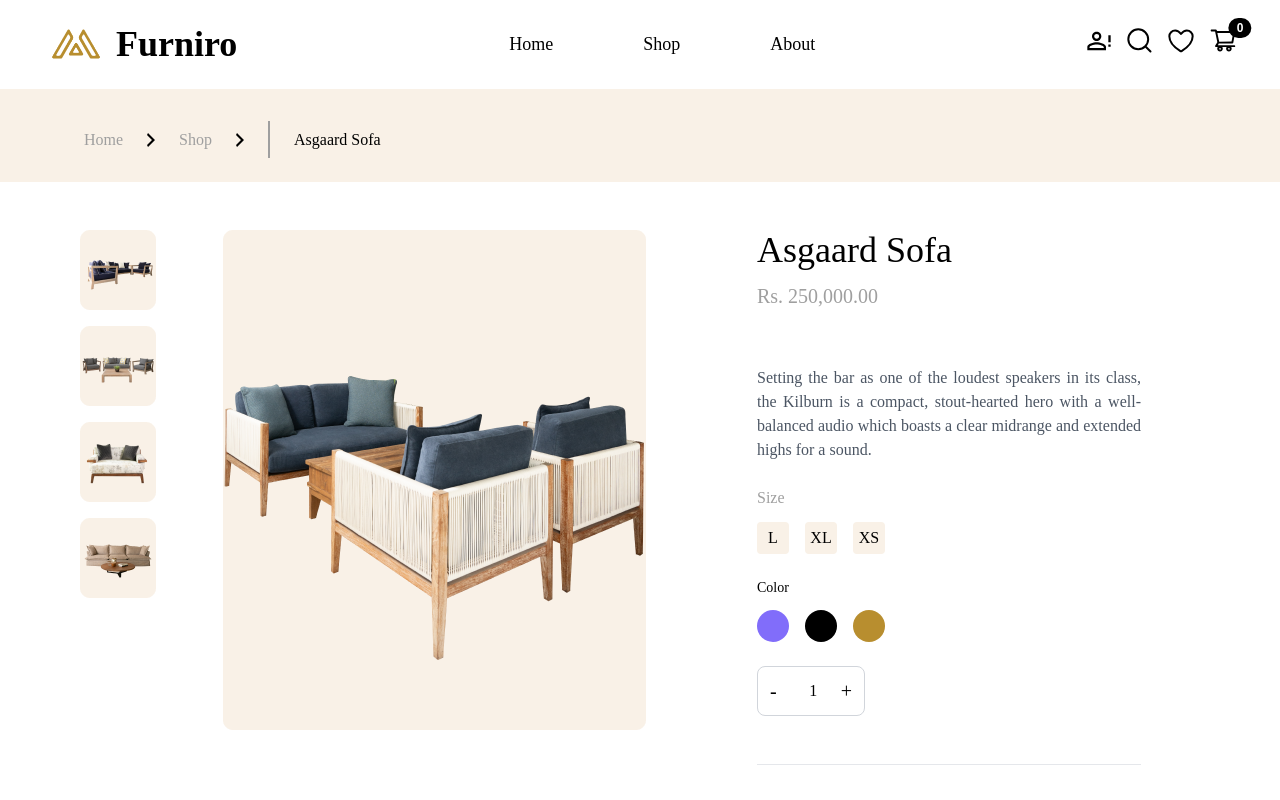
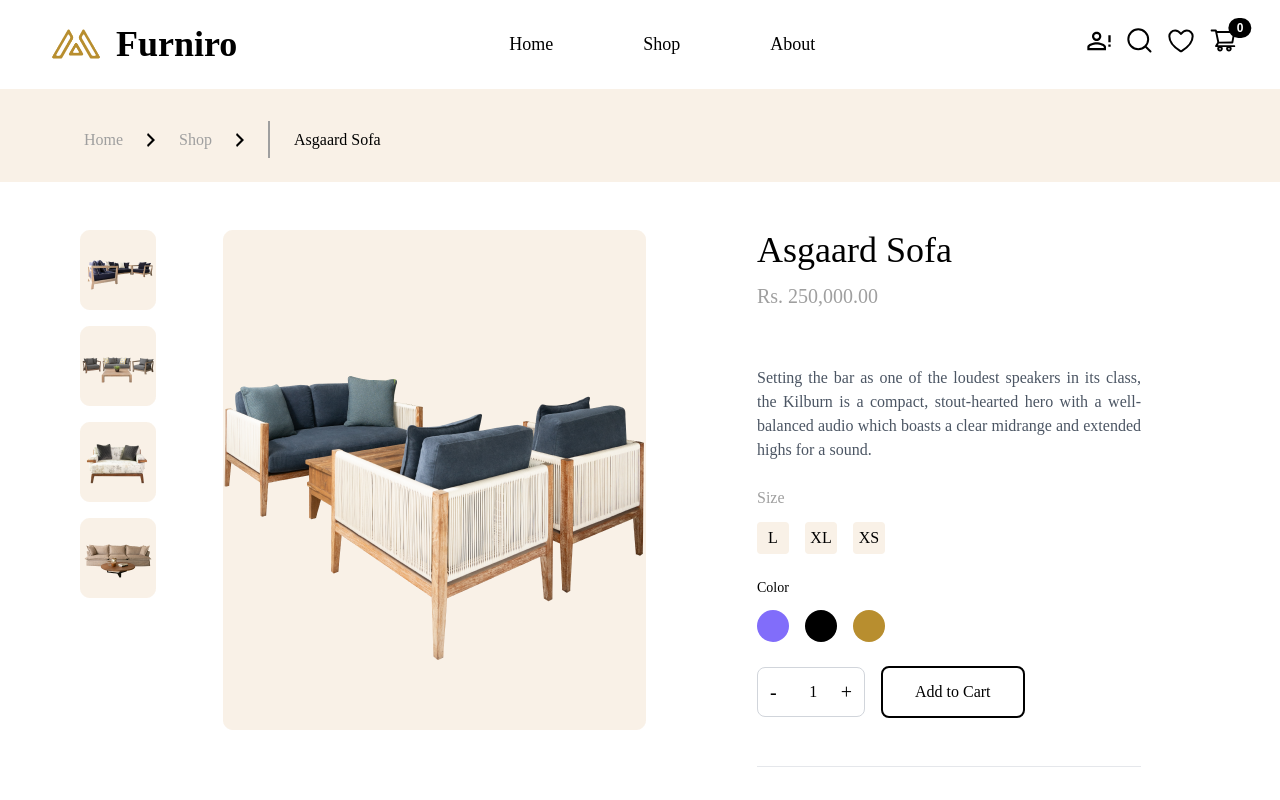
Before and after one commit to Fatima-Kashif/E_Commerce_Website, a Next.js app: page /product_page in a window 1280 px wide. Shown: the top 800 px of the page. Built offline with nearby package versions, Linux system fonts and the light colour scheme.

Commit message:
add to cart button

```diff
--- a/src/app/product_page/page.jsx
+++ b/src/app/product_page/page.jsx
@@ -139,7 +139,7 @@ export default function ProductPage() {
                 +
               </button>
             </div>
-
+           < button className="border-2 border-black rounded-lg px-8 py-3">Add to Cart</button>
 
 
           </div>
```
